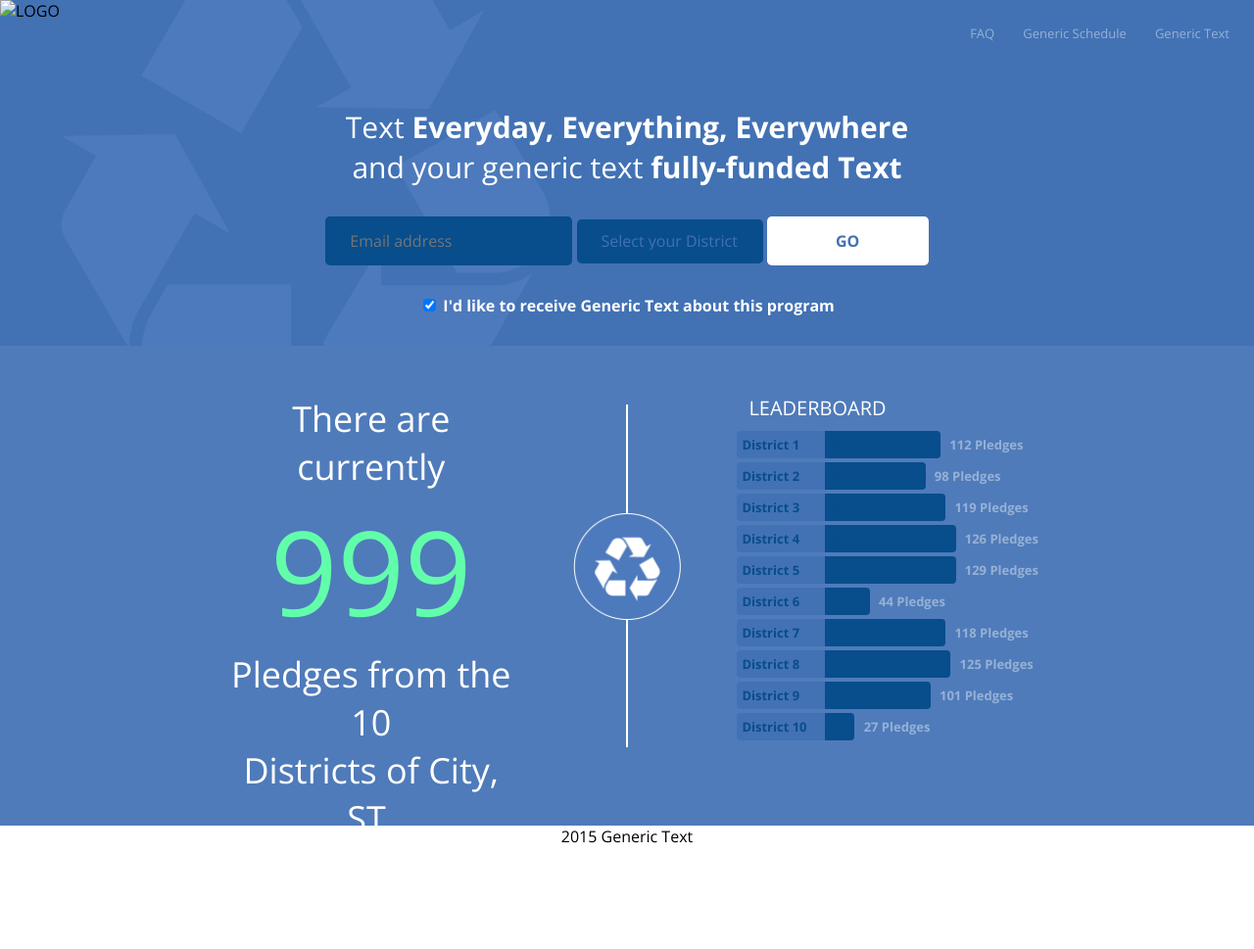
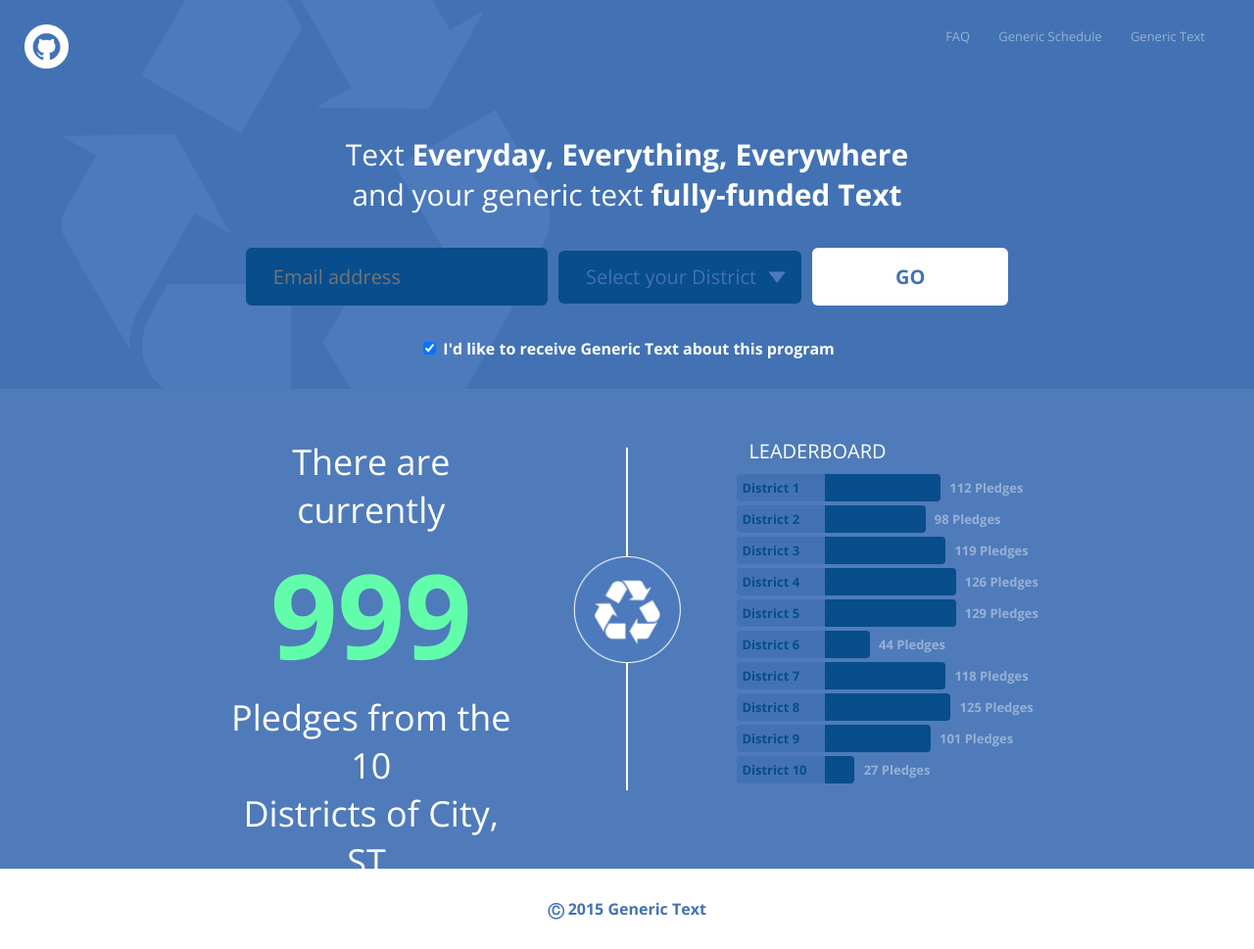
Before and after one commit to Sharks33/USAA_Front-end_Assessment_Test, a plain HTML site: page index.html in a window 1280 px wide. Shown: the whole page at 98% size. Before the commit the page ends 865 px from the top, so only its background shows below. Drawn offline with nearby package versions, Linux system fonts and the light colour scheme.

Commit message:
implement 404 page, js for email and dropdown validation, styling

```diff
--- a/index.html
+++ b/index.html
@@ -9,11 +9,13 @@
 
 <body>
     <header class="header">
-        <img src="#" alt="LOGO">
         <nav class="nav">
-            <a href="/html/">FAQ</a>
-            <a href="/css/">Generic Schedule</a>
-            <a href="/js/">Generic Text</a>
+            <a href="https://github.com/Sharks33/USAA_Front-end_Assessment_Test">
+                <img id="logo" src="resources/images/github-icon.png" alt="LOGO">
+            </a>
+            <a href="resources/html/404.html">FAQ</a>
+            <a href="resources/html/404.html">Generic Schedule</a>
+            <a href="resources/html/404.html">Generic Text</a>
         </nav>
 
         <p class="center-txt" id="top-txt">
@@ -39,7 +41,7 @@
                 <option value="10">District 10</option>
             </select>
 
-            <button type="button" class="user-input button" id="go-btn" onClick="clicks++;updateClickCount();move();">GO</button>
+            <button type="button" class="user-input button" id="go-btn" onClick="buttonCheck();">GO</button>
             </form>
         </div>
 
@@ -127,7 +129,7 @@
     </div>
 
     <footer class="footer">
-        2015 Generic Text
+        &#9400; 2015 Generic Text
     </footer>
     <script src="resources/js/index.js"></script>
 </body>
--- a/resources/css/index.css
+++ b/resources/css/index.css
@@ -6,13 +6,14 @@
     background-position: 8% 0%;
 }
 
-.footer {
-    background-color: #FFFFFF;
-    text-align: center;
+#logo {
+    width: 45px;
+    float: left;
 }
 
 .nav {
     text-align: right;
+    padding: 25px;
 }
 
 nav a {
@@ -54,6 +55,7 @@ nav a {
 
 #count {
     font-size: 120px;
+    font-weight: bold;
     color: #62FDAB;
 }
 
@@ -110,15 +112,24 @@ body {
     color: #4272B4;
     border: 0px;
     border-radius: 0.3em;
-    padding: 14px 25px 14px 25px;
+    padding: 16px 28px 16px 28px;
     cursor: pointer;
+    margin: 3.5px;
+    font-size: 20px;
 }
 
 .button {
     background-color: #FFFFFF;
-    width: 165px;
+    width: 200px;
     color: #4272B4;
     font-weight: 600;
+}
+
+#dist-sel {
+    background-image:url('../images/downarrow.png');
+    background-repeat: no-repeat;
+    background-position: 93% 50%;
+    padding-right: 45px;
 }
 
 #lb-txt {
@@ -166,3 +177,12 @@ body {
     display:inline-block;
     width: 90px;
 }
+
+.footer {
+    background-color: #FFFFFF;
+    text-align: center;
+    color: #4272B4;
+    font-size: 16px;
+    font-weight: bold;
+    padding: 30px;
+}
--- a/resources/js/index.js
+++ b/resources/js/index.js
@@ -1,15 +1,15 @@
-let totalCount = 0;
-let clicks = 0;
-let dist1 = 112;
-let dist2 = 98;
-let dist3 = 119;
-let dist4 = 126;
-let dist5 = 129;
-let dist6 = 44;
-let dist7 = 118;
-let dist8 = 125;
-let dist9 = 101;
-let dist10 = 27;
+var totalCount = 0;
+var clicks = 0;
+var dist1 = 112;
+var dist2 = 98;
+var dist3 = 119;
+var dist4 = 126;
+var dist5 = 129;
+var dist6 = 44;
+var dist7 = 118;
+var dist8 = 125;
+var dist9 = 101;
+var dist10 = 27;
 
 const distArr = [dist1, dist2, dist3, dist4, dist5, dist6, dist7, dist8, dist9, dist10];
 
@@ -71,12 +71,27 @@ validEmail = () => { //Need to add regex
     }
 }
 
+validSelection = () => {
+    if ( document.getElementById("dist-sel").value >= 1 ) {
+        return true;
+    } else {
+        return false;
+    }
+}
+
+buttonCheck = () => {
+    if ( validEmail() && validSelection() ) {
+        clicks++;
+        updateClickCount();
+    } else if ( validEmail() && !validSelection() ) {
+        alert("Please select your district");
+    } else if ( !validEmail() && validSelection() ) {
+        alert("Please enter a valid email address");
+    } else {
+        alert("Please enter a valid email address and select your district");
+    }
+}
+
 window.onload = () => {
     move();
-    document.getElementById("go-btn").disabled = true;
-    document.getElementById("dist-sel").onchange = function() {
-        if ( this.options[this.selectedIndex].value >= 1 && validEmail() ) {
-            document.getElementById("go-btn").disabled = false;
-        }
-    }
 }
```
Also changed, not shown: resources/html/404.html (+12 -0 lines), resources/images/github-icon.png (added).
